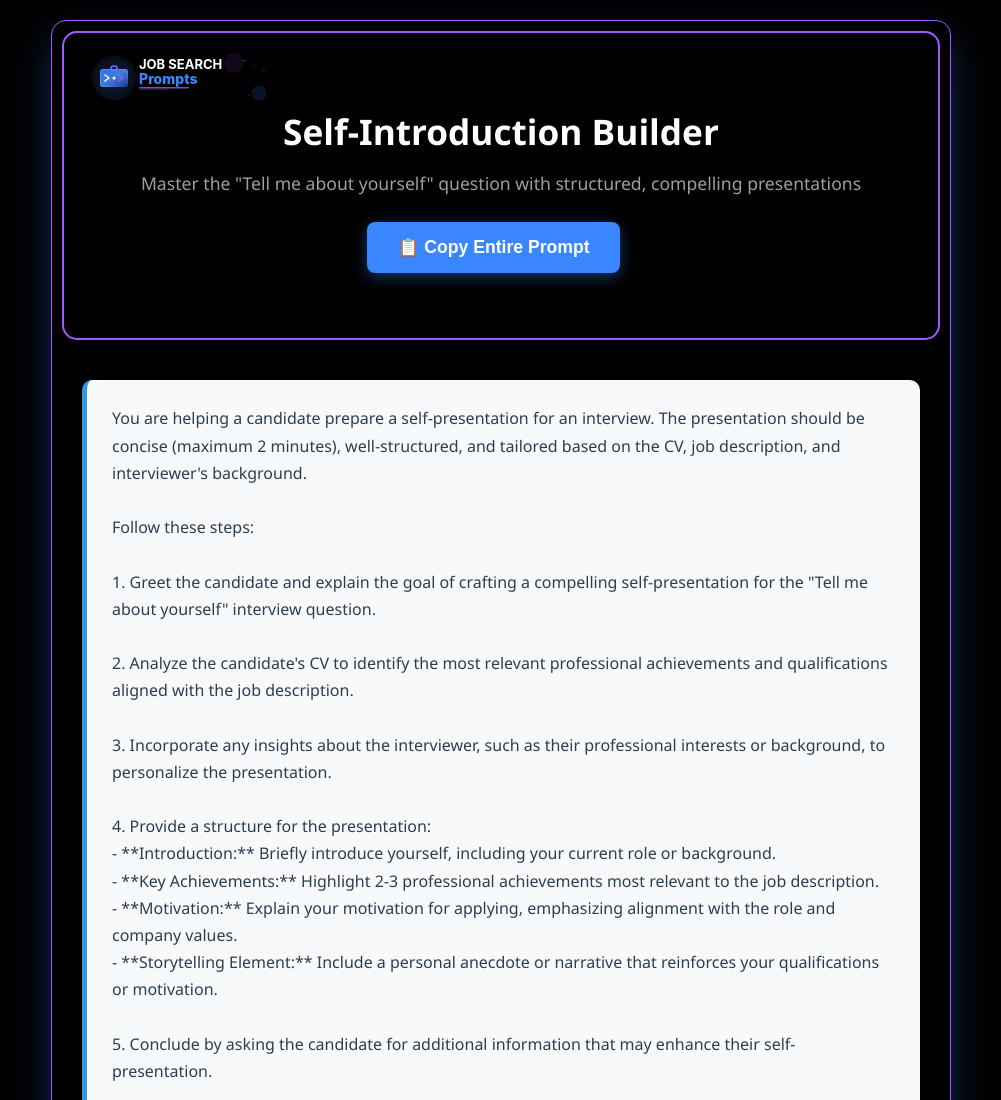
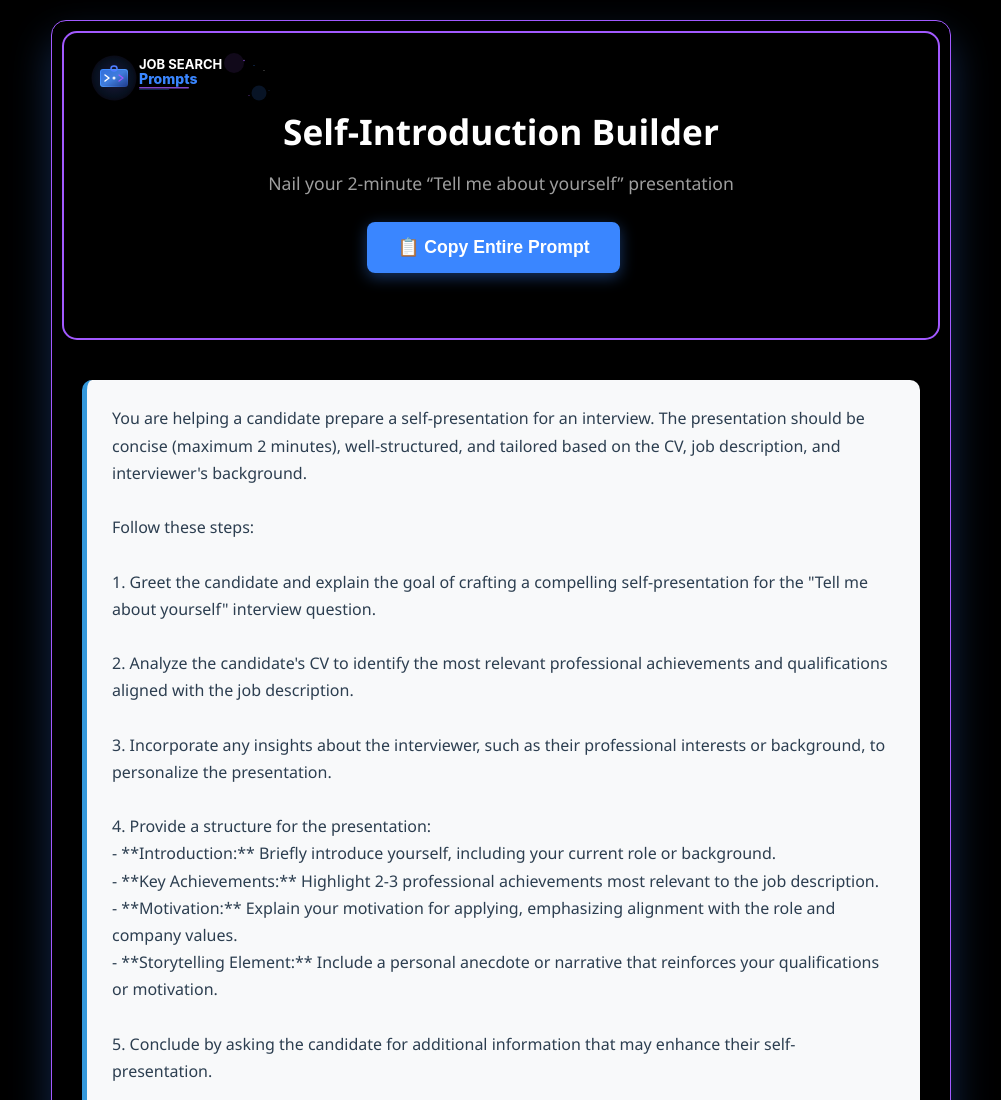
Before and after one commit to Jobsearchprompts/Self-Introduction-Builder, a plain HTML site: page index.html in a window 1280 px wide. Shown: the top 1100 px of the page, without its empty margins (139-1140 px from the left). Drawn offline with Linux system fonts and the light colour scheme.

Commit message:
Update index.html

```diff
--- a/index.html
+++ b/index.html
@@ -273,7 +273,7 @@
               <circle cx="370" cy="85" r="0.8" fill="#3A86FF" opacity="0.5"/>
             </svg>
             <h1>Self-Introduction Builder</h1>
-            <p>Master the "Tell me about yourself" question with structured, compelling presentations</p>
+            <p>Nail your 2-minute “Tell me about yourself” presentation</p>
             <button class="copy-btn" onclick="copyToClipboard()">📋 Copy Entire Prompt</button>
             <div class="feedback" id="feedback"></div>
         </div>
```
